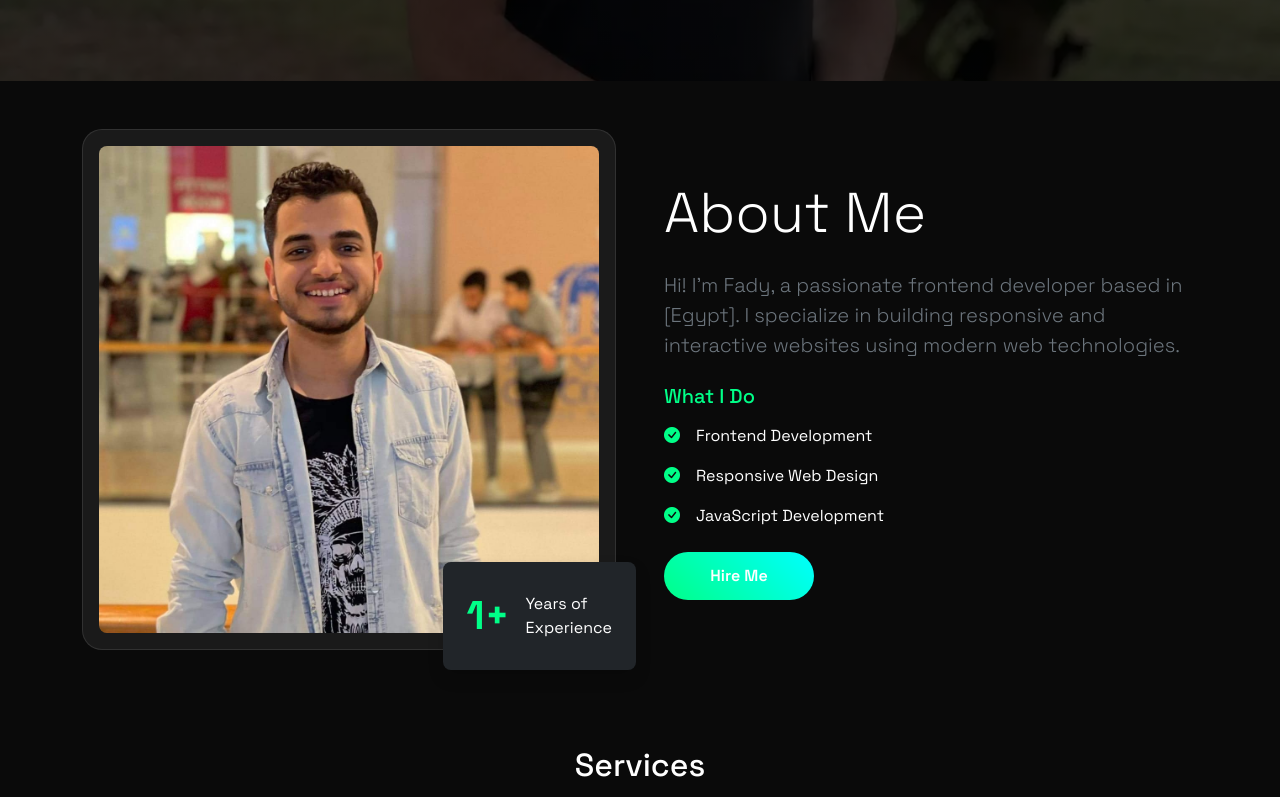
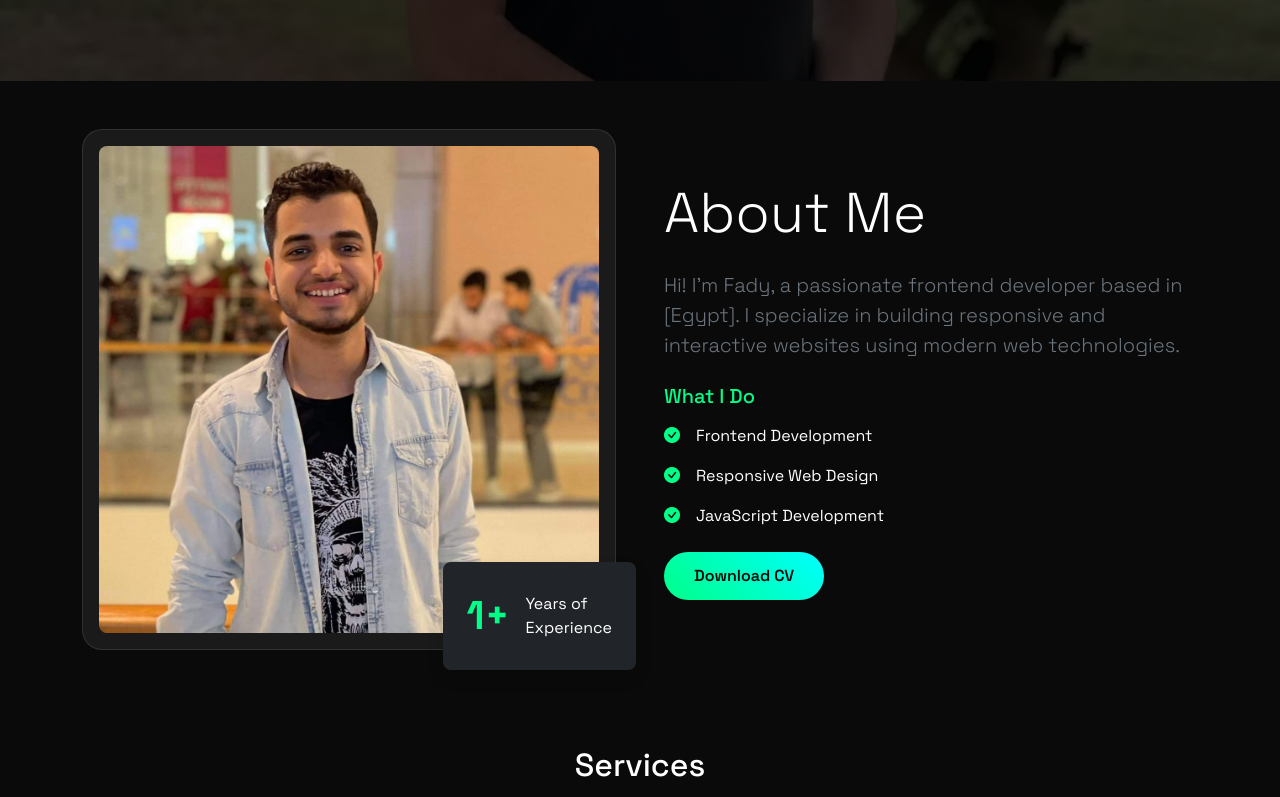
Before and after one commit to FadyNader0/Portfolio, a plain HTML site: page index.html in a window 1280 px wide. Shown: the part 739-1536 px from the top of the page. Drawn offline with nearby package versions, Linux system fonts and the light colour scheme.

Commit message:
added CV

```diff
--- a/index.html
+++ b/index.html
@@ -87,8 +87,8 @@
                     </div>
 
                     <div class="d-flex gap-3">
-                        <a href="#contact" class="btn btn-custom">Hire Me</a>
-                        <!-- <a href="#" class="btn btn-outline-light">Download CV</a> -->
+                        <!-- <a href="#contact" class="btn btn-custom">Hire Me</a> -->
+                        <a href="./files/Fady_CV.pdf" class="btn btn-custom" download>Download CV</a>
                     </div>
                 </div>
             </div>
```
Also changed, not shown: 1 other file.
